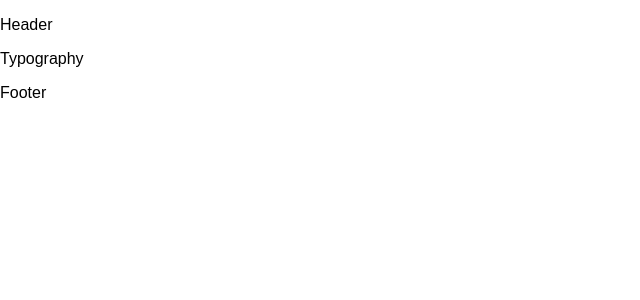
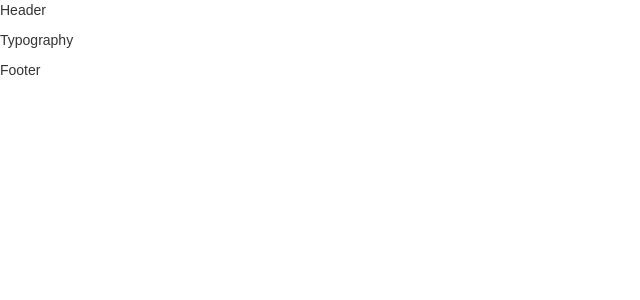
Before and after one commit to Rocciescobar/StyleGuide, a React (Create React App) app: page / in a window 1280 px wide. Shown: the top 300 px of the page, without its empty margins (0-640 px from the left). Built offline with nearby package versions, Linux system fonts and the light colour scheme.

Commit message:
añadiendo links

```diff
--- a/public/index.html
+++ b/public/index.html
@@ -4,10 +4,14 @@
     <meta charset="UTF-8">
     <meta name="viewport" content="width=device-width, initial-scale=1.0">
     <meta http-equiv="X-UA-Compatible" content="ie=edge">
+    <link rel="stylesheet" href="https://maxcdn.bootstrapcdn.com/bootstrap/3.3.7/css/bootstrap.min.css" integrity="sha384-BVYiiSIFeK1dGmJRAkycuHAHRg32OmUcww7on3RYdg4Va+PmSTsz/K68vbdEjh4u" crossorigin="anonymous">
     <title>Document</title>
   </head>
   <body>
     <div id="root"></div>
-
+    <script src="https://code.jquery.com/jquery-3.3.1.min.js" integrity="sha256-FgpCb/KJQlLNfOu91ta32o/NMZxltwRo8QtmkMRdAu8=" crossorigin="anonymous"></script>
+    <script src="https://maxcdn.bootstrapcdn.com/bootstrap/3.3.7/js/bootstrap.min.js" integrity="sha384-Tc5IQib027qvyjSMfHjOMaLkfuWVxZxUPnCJA7l2mCWNIpG9mGCD8wGNIcPD7Txa" crossorigin="anonymous"></script>
   </body>
 </html>
+</body>
+</html>
--- a/src/components/Main.js
+++ b/src/components/Main.js
@@ -6,8 +6,8 @@ import Colors from './Colors';
 const Main = () => (
   <main>
     <Switch>
+      <Route exact path='/' component={Typography}/>
       <Route path='/colors' component={Colors}/>
-      <Route exact path='/' component={Typography}/>
     </Switch>
   </main>
 )
```
Also changed, not shown: 1 other file (tests, documents, lock files or other folders).
